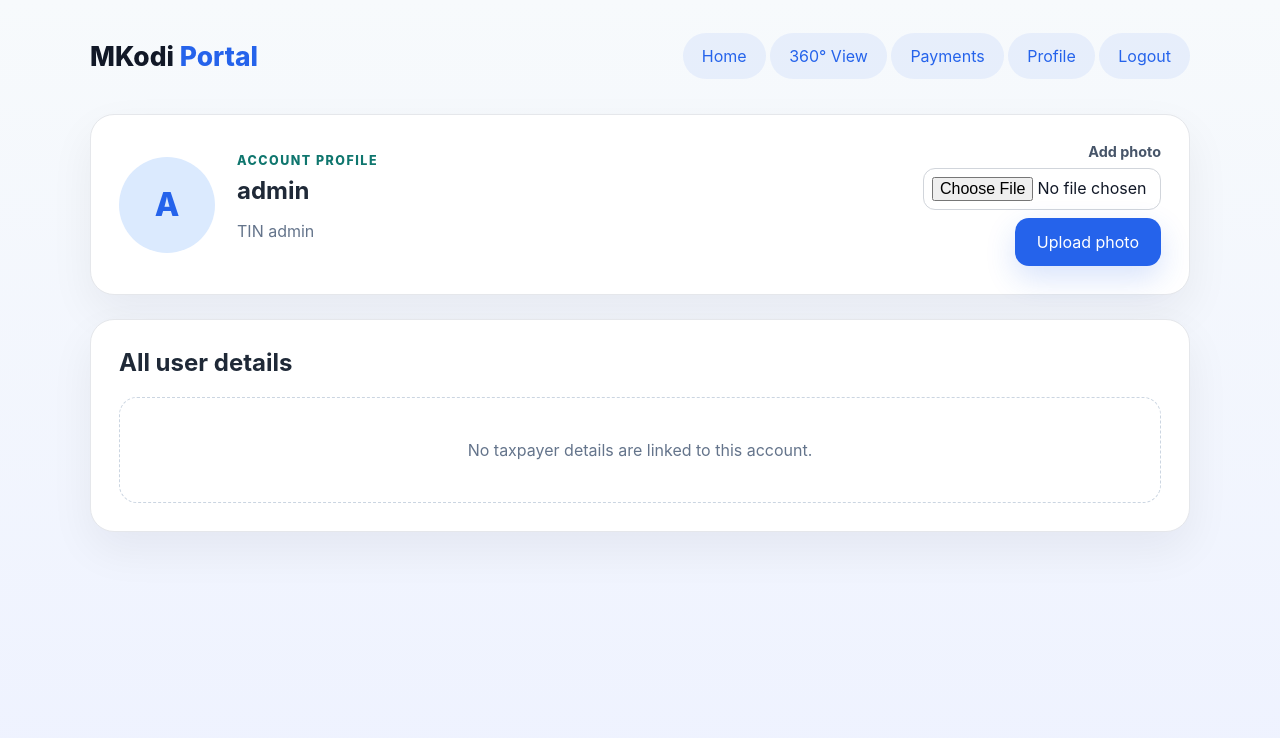
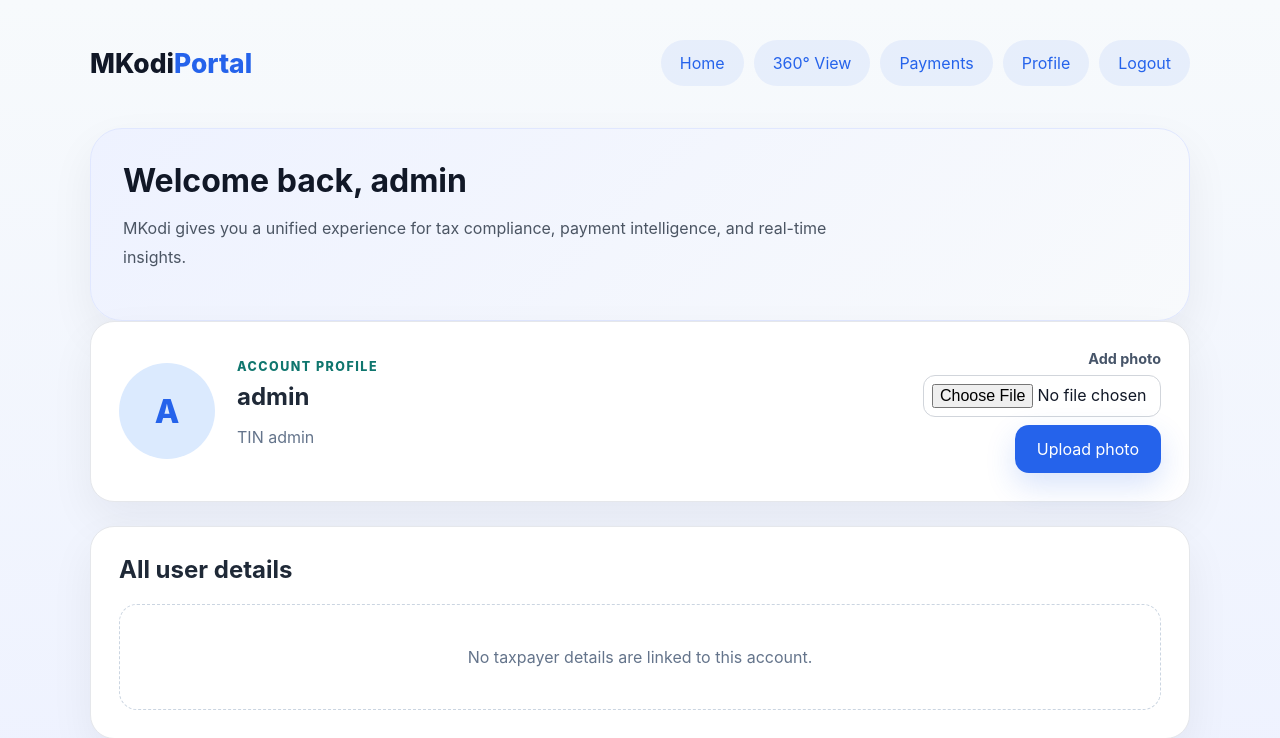
Before and after one commit to alectojr/mkodi-app, a Django app: page /profile/ in a window 1280 px wide. Shown: the top 738 px of the page. Run offline with Django 5.2, Linux system fonts and the light colour scheme; a user stored in the database is signed in; data comes from the database, SQL or seed files in the repository.

Commit message:
Mkodi 3.0 - UI fixes and enhancements

```diff
--- a/mkodi/static/css/mkodi-style.css
+++ b/mkodi/static/css/mkodi-style.css
@@ -195,6 +195,12 @@ input:focus, select:focus, textarea:focus {
 
 .brand span { color: #2563eb; }
 
+.portal-nav .brand {
+    display: inline-flex;
+    align-items: center;
+    text-decoration: none;
+}
+
 .navbar .brand span {
     color: #2563eb;
     font-weight: 800;
@@ -206,6 +212,13 @@ input:focus, select:focus, textarea:focus {
     flex-wrap: wrap;
 }
 
+.portal-nav .nav-links {
+    display: flex;
+    align-items: center;
+    gap: 10px;
+    flex-wrap: wrap;
+}
+
 .navbar .nav-links button, .navbar .nav-links a, .portal-nav .nav-links a {
     text-decoration: none;
     border: 1px solid transparent;
@@ -214,6 +227,10 @@ input:focus, select:focus, textarea:focus {
     padding: 12px 18px;
     border-radius: 999px;
     cursor: pointer;
+}
+
+.portal-nav .nav-links a:hover {
+    background: rgba(37, 99, 235, 0.16);
 }
 
 .page-heading { margin-bottom: 28px; }
--- a/mkodi/templates/partials/portal_nav.html
+++ b/mkodi/templates/partials/portal_nav.html
@@ -8,3 +8,8 @@
         <a href="{% url 'logout' %}">Logout</a>
     </div>
 </nav>
+
+<div class="dashboard-hero card">
+    <h2>Welcome back, {{ request.user.first_name|default:request.user.username }}</h2>
+    <p>MKodi gives you a unified experience for tax compliance, payment intelligence, and real-time insights.</p>
+</div>
```
Also changed, not shown: mkodi/run.py (+0 -10 lines), mkodi/templates/index.html (+1 -15 lines), 1 other file.
